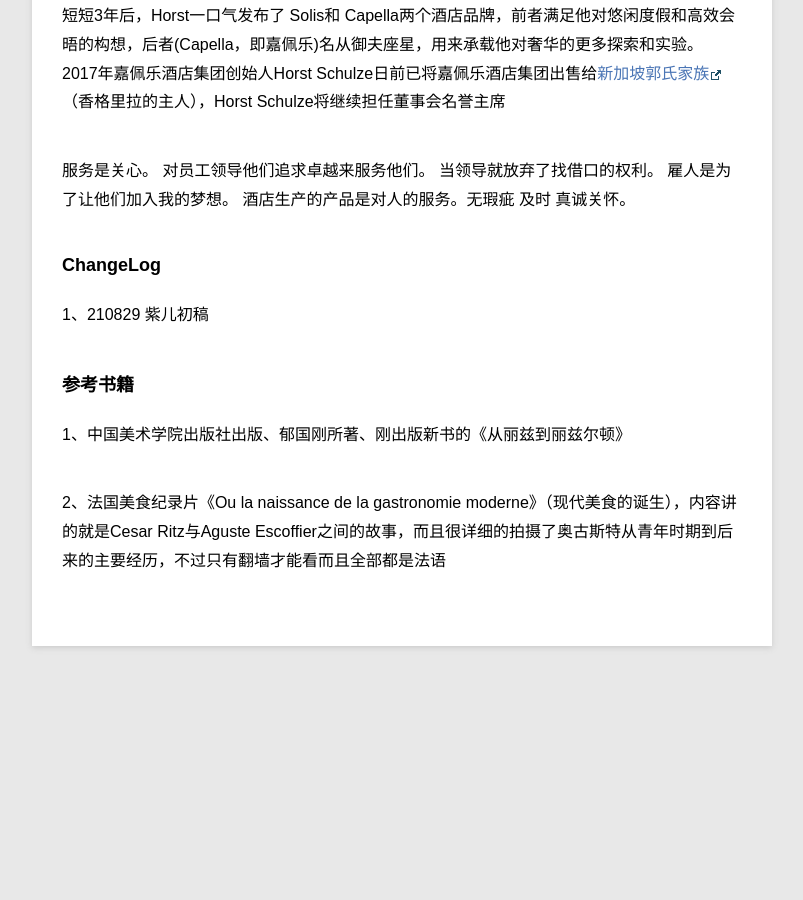
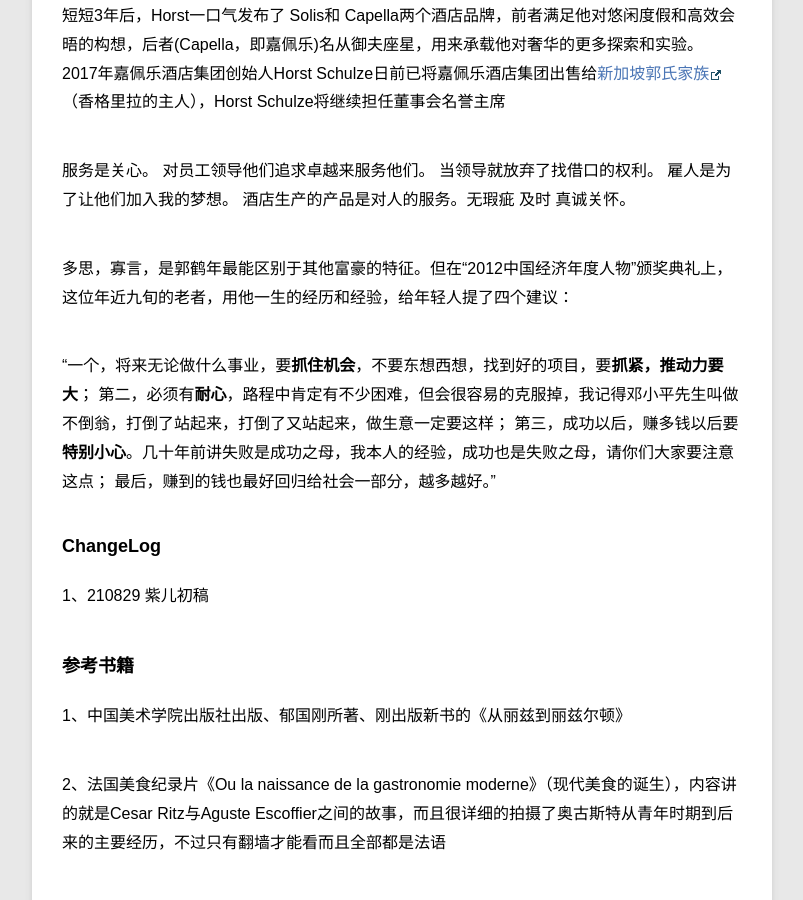
Before and after one commit to violettianjie/violettianjie.github.io, a Jekyll site: the page built from _posts/blog/2021-08-29-ritz.md, in a window 1280 px wide and 900 px high, scrolled down 4761 px. Shown: the whole window, without its empty margins (78-881 px from the left). Built offline with Jekyll 4.4.1, drawn with Linux system fonts in a browser that asks for light colours; before the commit the page ends 5487 px from its top, so only the background shows below that.

Commit message:
Update 2021-08-29-ritz.md

```diff
--- a/_posts/blog/2021-08-29-ritz.md
+++ b/_posts/blog/2021-08-29-ritz.md
@@ -117,6 +117,15 @@ Ritz Carlton最早进入中国市场在1993年，官方中译为“丽嘉酒店
 雇人是为了让他们加入我的梦想。
 酒店生产的产品是对人的服务。无瑕疵 及时 真诚关怀。
 
+
+
+多思，寡言，是郭鹤年最能区别于其他富豪的特征。但在“2012中国经济年度人物”颁奖典礼上，这位年近九旬的老者，用他一生的经历和经验，给年轻人提了四个建议：
+
+“一个，将来无论做什么事业，要**抓住机会**，不要东想西想，找到好的项目，要**抓紧，推动力要大**；
+第二，必须有**耐心**，路程中肯定有不少困难，但会很容易的克服掉，我记得邓小平先生叫做不倒翁，打倒了站起来，打倒了又站起来，做生意一定要这样；
+第三，成功以后，赚多钱以后要**特别小心**。几十年前讲失败是成功之母，我本人的经验，成功也是失败之母，请你们大家要注意这点；
+最后，赚到的钱也最好回归给社会一部分，越多越好。”
+
 ### ChangeLog
 
 1、210829 紫儿初稿
```
